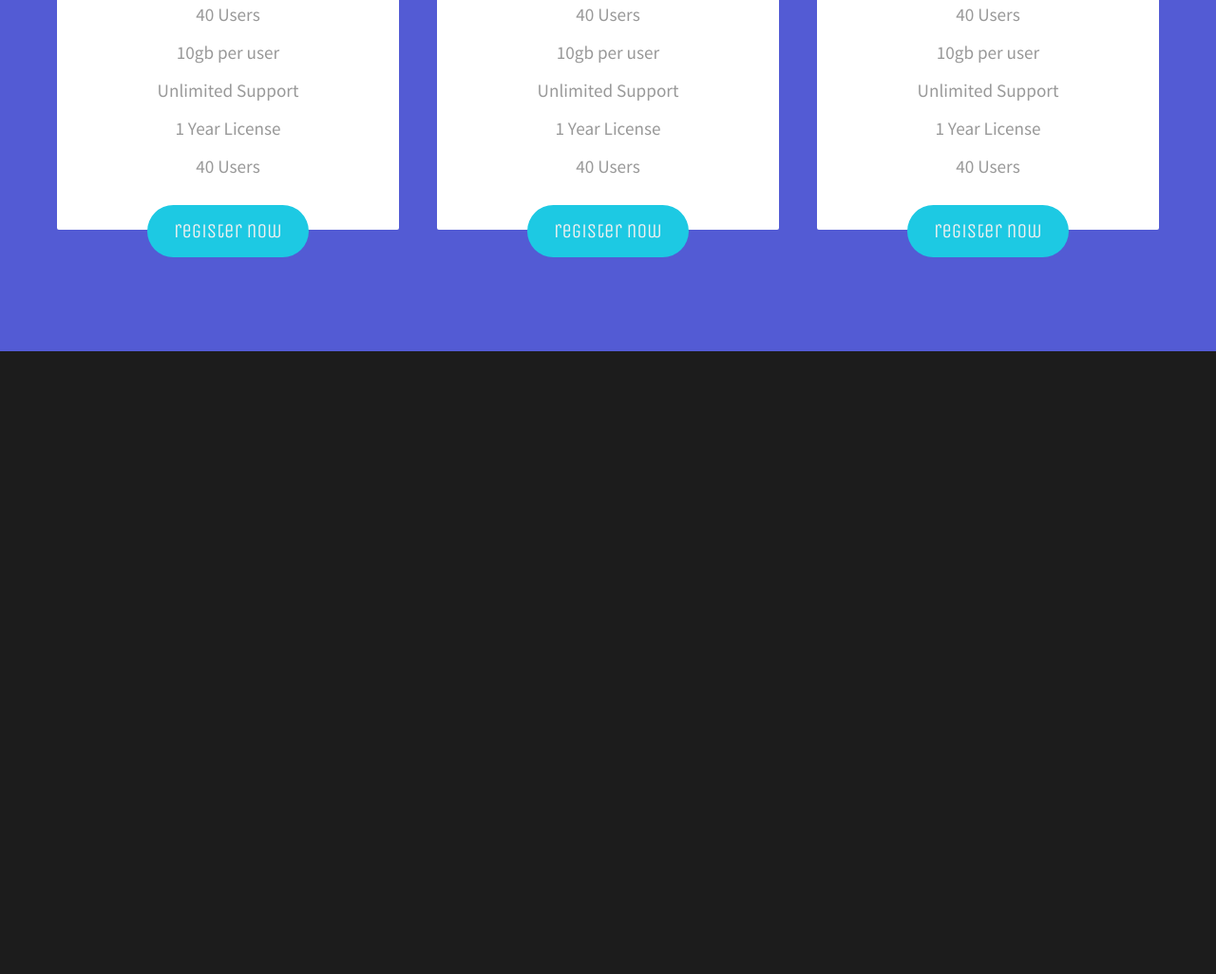
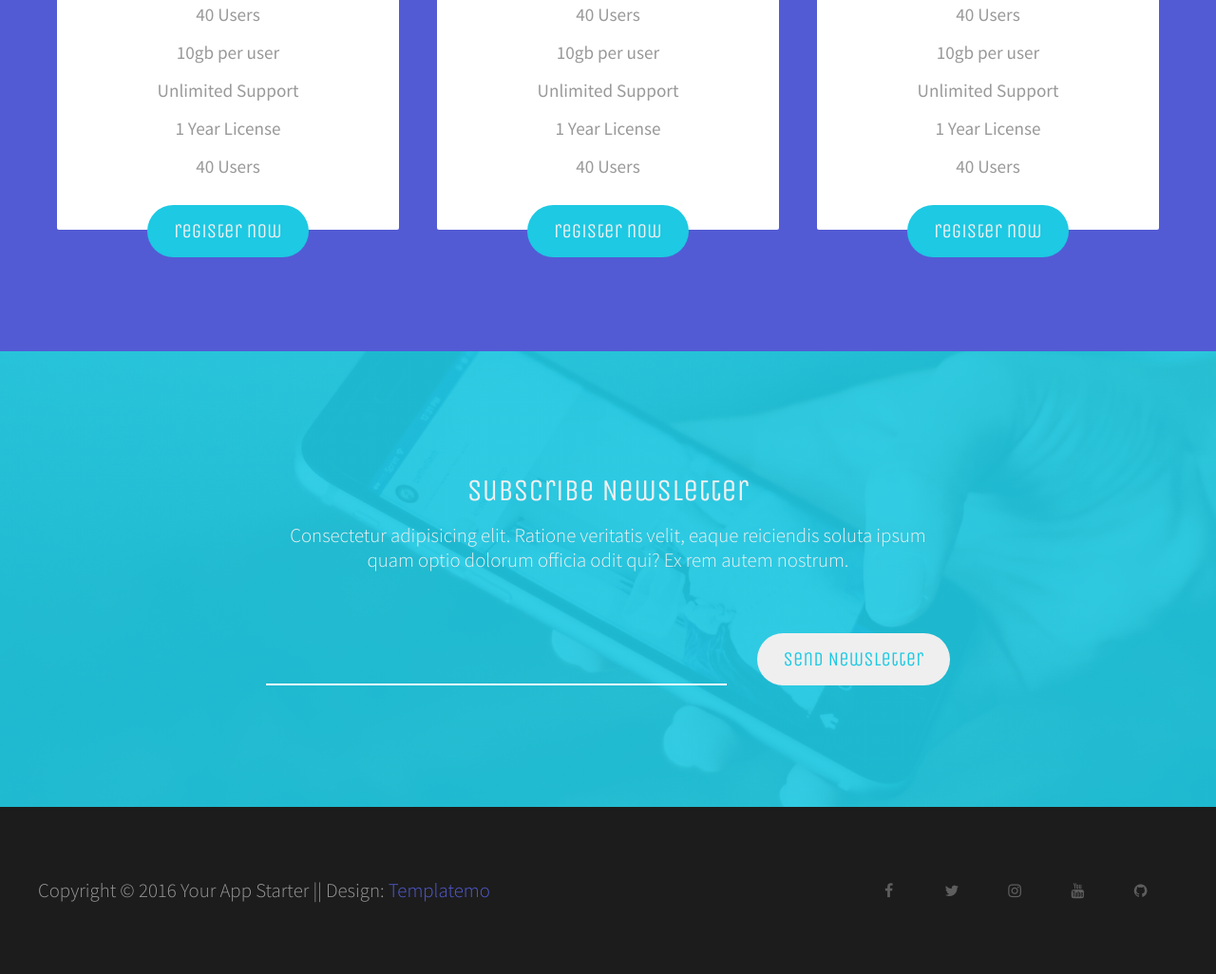
Before and after one commit to timo-tech19/app-lp, a website: page index.html in a window 1280 px wide. Shown: the part 3304-4330 px from the top of the page at 95% size. Before the commit the page ends 3674 px from the top, so only its background shows below. Drawn offline with nearby package versions, Linux system fonts and the light colour scheme.

Commit message:
Completed newsletter and footer sections

```diff
--- a/index.html
+++ b/index.html
@@ -169,5 +169,37 @@
             </div>
         </div>
     </section>
+
+    <!-- SECTION NEWSLETTER -->
+    <section id="newsletter">
+        <div class="container">
+            <div class="newsletter">
+                <div class="section__header">
+                    <h2 class="section__heading text--light heading-2">Subscribe Newsletter</h2>
+                    <p class="text--light">Consectetur adipisicing elit. Ratione veritatis velit, eaque reiciendis soluta ipsum quam optio dolorum officia odit qui? Ex rem autem nostrum.</p>
+                </div>
+                <form class="form">
+                    <input type="email" class="email" required>
+                    <input class="btn submit" type="submit" value="Send Newsletter">
+                </form>
+            </div>
+        </div>
+    </section>
+
+    <!-- FOOTER -->
+    <footer id="footer">
+        <div class="container">
+            <div class="footer">
+                <p class="text--grey">Copyright © 2016 Your App Starter || Design: <a href="#" class="text--link">Templatemo</a></p>
+                <div class="social">
+                    <i class="fa fa-facebook"></i>
+                    <i class="fa fa-twitter"></i>
+                    <i class="fa fa-instagram"></i>
+                    <i class="fa fa-youtube"></i>
+                    <i class="fa fa-github"></i>
+                </div>
+            </div>
+        </div>
+    </footer>
 </body>
 </html>
--- /dev/null
+++ b/src/scss/components/_form.scss
@@ -0,0 +1,28 @@
+.form {
+    width: 60%;
+    margin: 0 auto;
+    display: flex;
+
+    .email {
+        flex: 1;
+        background-color: transparent;
+        border: none;
+        border-bottom: 2px solid $bg-light;
+        outline: none;
+        color: $text-light;
+        font-size: 1.3rem;
+        padding: 0 1rem;
+        margin-right: 2rem;
+    }
+
+    .submit {
+        color: $primary-color;
+        font-family: $title-font;
+
+        &:hover {
+            color: $text-light;
+            border-right: 2px solid $bg-light;
+            border-left: 2px solid $bg-light;
+        }
+    }
+}
--- /dev/null
+++ b/src/scss/layout/_footer.scss
@@ -0,0 +1,9 @@
+#footer {
+    padding: 4rem 0;
+}
+
+.footer {
+    display: flex;
+    align-items: center;
+    justify-content: space-between;
+}
--- /dev/null
+++ b/src/scss/layout/_newsletter.scss
@@ -0,0 +1,5 @@
+#newsletter {
+    background-image: linear-gradient(rgba($primary-color, .9), rgba($primary-color, .9)), url(../img/newsletter-bg.jpg);
+    background-size: cover;
+    background-position-y: -280px;
+}
--- a/src/scss/main.scss
+++ b/src/scss/main.scss
@@ -8,9 +8,12 @@
 @import "components/navigation";
 @import "components/logo";
 @import "components/btn";
+@import "components/form";
 
 @import "layout/header";
 @import "layout/about";
 @import "layout/more";
 @import "layout/screenshot";
 @import "layout/pricing";
+@import "layout/newsletter";
+@import "layout/footer";
```
Also changed, not shown: dist/css/main.css.
